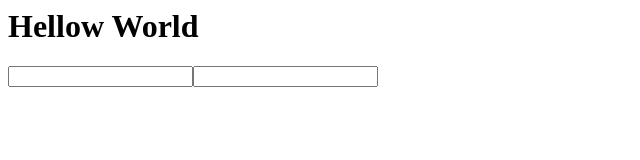
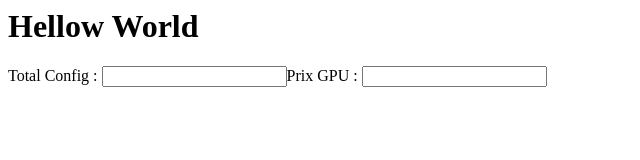
Before and after one commit to AlexGuignard/sitepromo5TA, a plain HTML site: page index.html in a window 1280 px wide. Shown: the whole page, without its empty margins (0-640 px from the left). Drawn offline with Linux system fonts and the light colour scheme.

Commit message:
Update index.html

```diff
--- a/index.html
+++ b/index.html
@@ -1,6 +1,6 @@
-<h1>Hellow World</h1><div style="display:flex;margin:auto;">
-<input type="text" id="source">
-<input type="text" id="gpu">
+<h1>Hellow World</h1><div style="display:flex;margin:auto;flex-direction:columns;">
+<label>Total Config :  <input type="text" id="source"></label>
+<label>Prix GPU : <input type="text" id="gpu"></label>
 <a id="target"></a>
 </div>
 <script>
@@ -8,6 +8,6 @@
     let a = parseFloat(document.getElementById("source").value)
     let b = parseFloat(document.getElementById("gpu").value) || 0
     let c = document.getElementById("target")
-    c.value = " Prix avec -5% = "+((a - b)*.95) +  b
+    c.innerHTML = " Prix avec -5% = " a > 1000 ? (((a - b)*.95) +  b) : a
   },75);
 </script>
```
